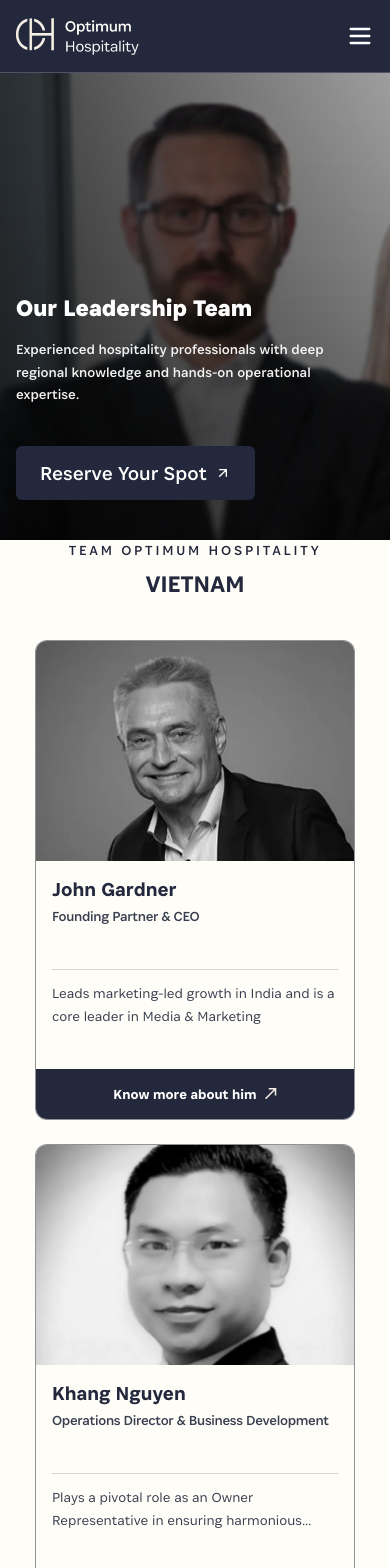
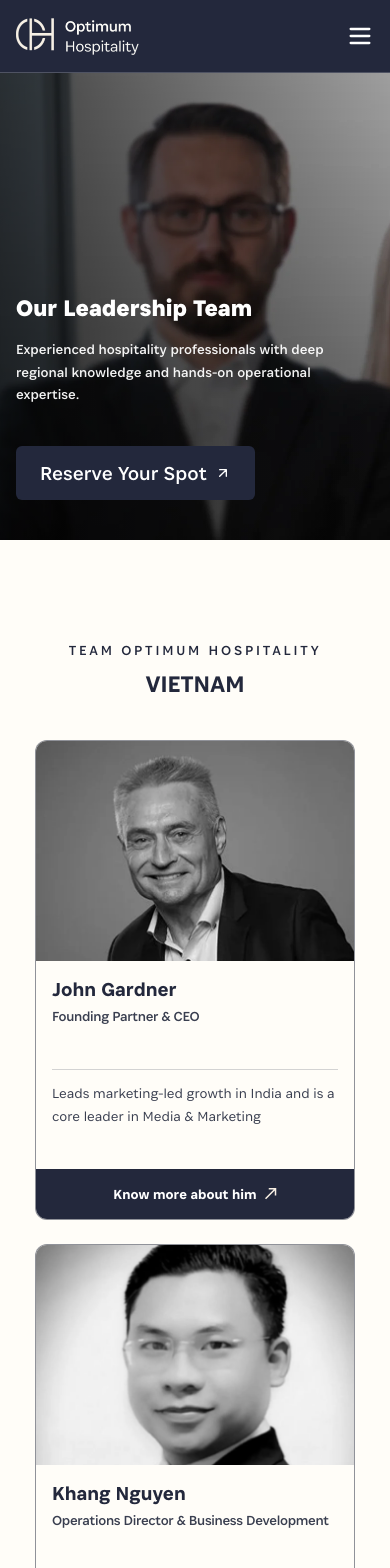
Before and after one commit to optimumhospitality/optimumhospitaity, a React (Vite) app: page /team in a window 390 px wide. Shown: the top 1568 px of the page. Built offline with nearby package versions, Linux system fonts and the light colour scheme.

Commit message:
issue resolve

```diff
--- a/src/components/team/TeamMembers.tsx
+++ b/src/components/team/TeamMembers.tsx
@@ -190,7 +190,7 @@
 
 export default function TeamMembers() {
   return (
-    <section className=" sm:py-25 bg-tertinary">
+    <section className="py-25 sm:py-25 bg-tertinary">
       <div className="max-w-[1440px] mx-auto px-4 sm:px-6 md:px-8 lg:px-10 xl:px-[40px]">
         {teamData.map((section, sectionIndex) => (
           <div
```
Also changed, not shown: 1 other file (tests, documents, lock files or other folders).
